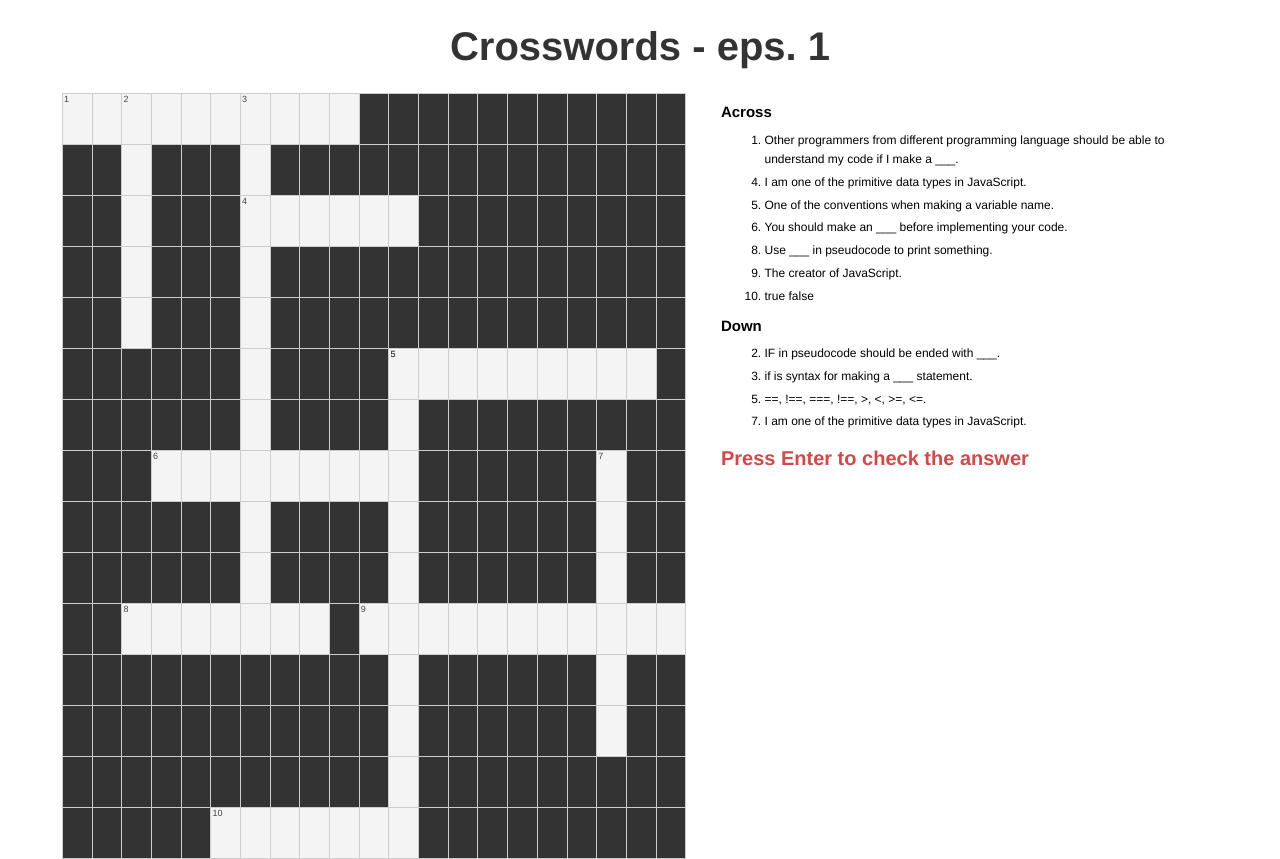
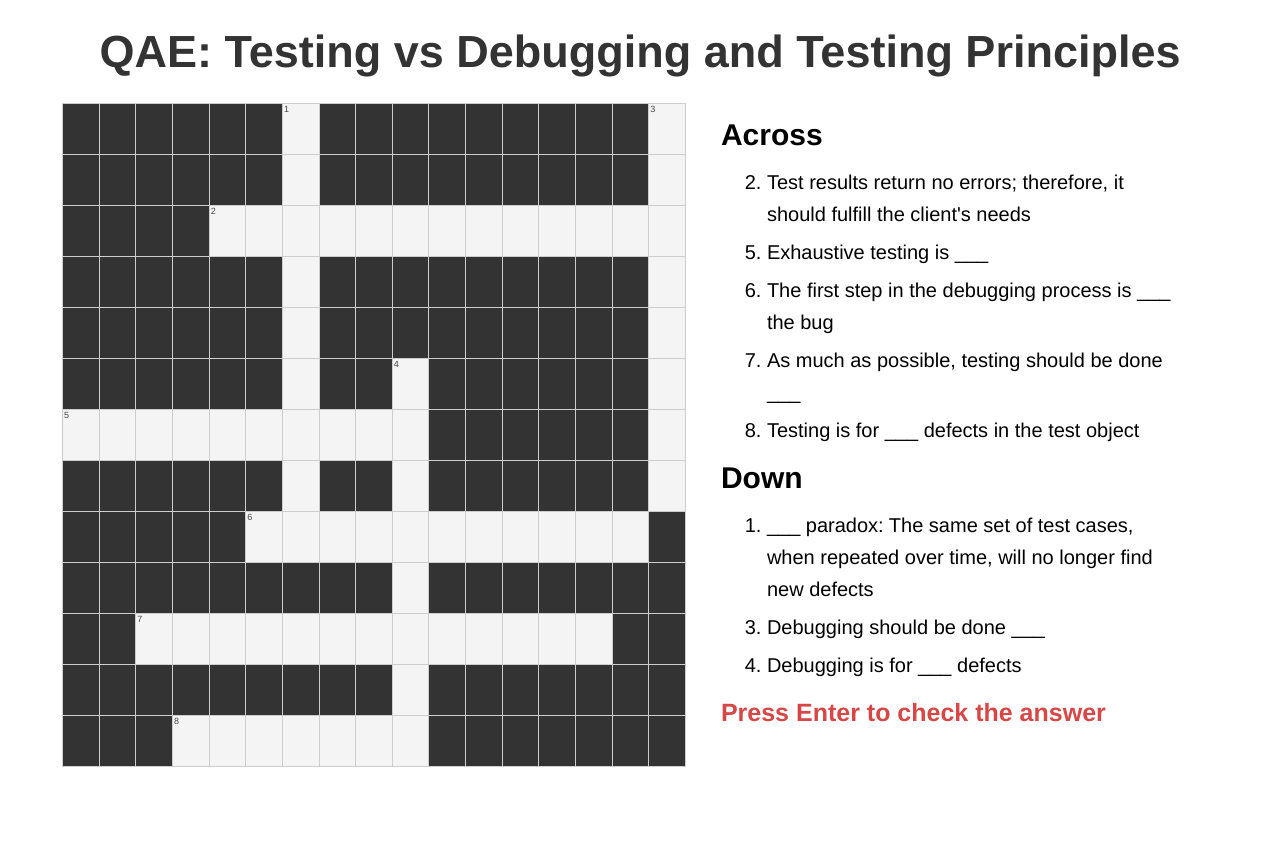
Before and after one commit to ideaspaper/p0-crosswords-1, a plain HTML site: page index.html in a window 1280 px wide. After the commit the page ends 800 px from the top, so only its background shows below. Drawn offline with Linux system fonts and the light colour scheme.

Commit message:
feat: update questions for QAE

```diff
--- a/data.js
+++ b/data.js
@@ -1,91 +1,67 @@
-const crosswordsTitle = 'Crosswords - eps. 1';
+const crosswordsTitle = 'QAE: Testing vs Debugging and Testing Principles';
 const data = [
   {
-    clue: 'Other programmers from different programming language should be able to understand my code if I make a ___.',
-    answer: 'pseudocode',
-    x: 1,
+    clue: '___ paradox: The same set of test cases, when repeated over time, will no longer find new defects',
+    answer: 'Pesticide',
+    orientation: 'down',
+    x: 7,
     y: 1,
-    orientation: 'across',
-    legend: 1
+    legend: 1,
   },
   {
-    clue: 'I am one of the primitive data types in JavaScript.',
-    answer: 'number',
-    x: 7,
+    clue: `Test results return no errors; therefore, it should fulfill the client's needs`,
+    answer: 'misconception',
+    orientation: 'across',
+    x: 5,
     y: 3,
-    orientation: 'across',
-    legend: 4
+    legend: 2,
   },
   {
-    clue: 'One of the conventions when making a variable name.',
-    answer: 'camelcase',
-    x: 12,
-    y: 6,
-    orientation: 'across',
-    legend: 5
+    clue: 'Debugging should be done ___',
+    answer: 'manually',
+    orientation: 'down',
+    x: 17,
+    y: 1,
+    legend: 3,
   },
   {
-    clue: 'You should make an ___ before implementing your code.',
-    answer: 'algorithm',
-    x: 4,
-    y: 8,
-    orientation: 'across',
-    legend: 6
+    clue: 'Debugging is for ___ defects',
+    answer: 'removing',
+    orientation: 'down',
+    x: 10,
+    y: 6,
+    legend: 4,
   },
   {
-    clue: 'Use ___ in pseudocode to print something.',
-    answer: 'display',
+    clue: 'Exhaustive testing is ___',
+    answer: 'impossible',
+    orientation: 'across',
+    x: 1,
+    y: 7,
+    legend: 5,
+  },
+  {
+    clue: 'The first step in the debugging process is ___ the bug',
+    answer: 'reproducing',
+    orientation: 'across',
+    x: 6,
+    y: 9,
+    legend: 6,
+  },
+  {
+    clue: 'As much as possible, testing should be done ___',
+    answer: 'automatically',
+    orientation: 'across',
     x: 3,
     y: 11,
-    orientation: 'across',
-    legend: 8
+    legend: 7,
   },
   {
-    clue: 'The creator of JavaScript.',
-    answer: 'brendaneich',
-    x: 11,
-    y: 11,
+    clue: 'Testing is for ___ defects in the test object',
+    answer: 'finding',
     orientation: 'across',
-    legend: 9
-  },
-  {
-    clue: 'true false',
-    answer: 'boolean',
-    x: 6,
-    y: 15,
-    orientation: 'across',
-    legend: 10
-  },
-  {
-    clue: 'IF in pseudocode should be ended with ___.',
-    answer: 'endif',
-    x: 3,
-    y: 1,
-    orientation: 'down',
-    legend: 2
-  },
-  {
-    clue: 'if is syntax for making a ___ statement.',
-    answer: 'conditional',
-    x: 7,
-    y: 1,
-    orientation: 'down',
-    legend: 3
-  },
-  {
-    clue: '==, !==, ===, !==, >, <, >=, <=.',
-    answer: 'comparison',
-    x: 12,
-    y: 6,
-    orientation: 'down',
-    legend: 5
-  },
-  {
-    clue: 'I am one of the primitive data types in JavaScript.',
-    answer: 'string',
-    x: 19,
-    y: 8,
-    orientation: 'down',
-    legend: 7
+    x: 4,
+    y: 13,
+    legend: 8,
   },
 ];
--- a/styles.css
+++ b/styles.css
@@ -6,14 +6,18 @@ body {
 
 h1 {
   text-align: center;
-  font-size: 4em;
+  font-size: 4.5em;
   margin-top: 1em;
   margin-bottom: 1em;
   color: #333;
 }
 
+h2 {
+  font-size: 3em;
+}
+
 h3 {
-  font-size: 2em;
+  font-size: 2.5em;
   margin-top: 1em;
   margin-bottom: 1em;
   color: rgb(214, 71, 71);
@@ -79,7 +83,7 @@ input.done {
 }
 
 #crosswords-clues li {
-  font-size: 1.2em;
+  font-size: 2em;
   margin: 0.3em;
   line-height: 1.6em;
 }
```
